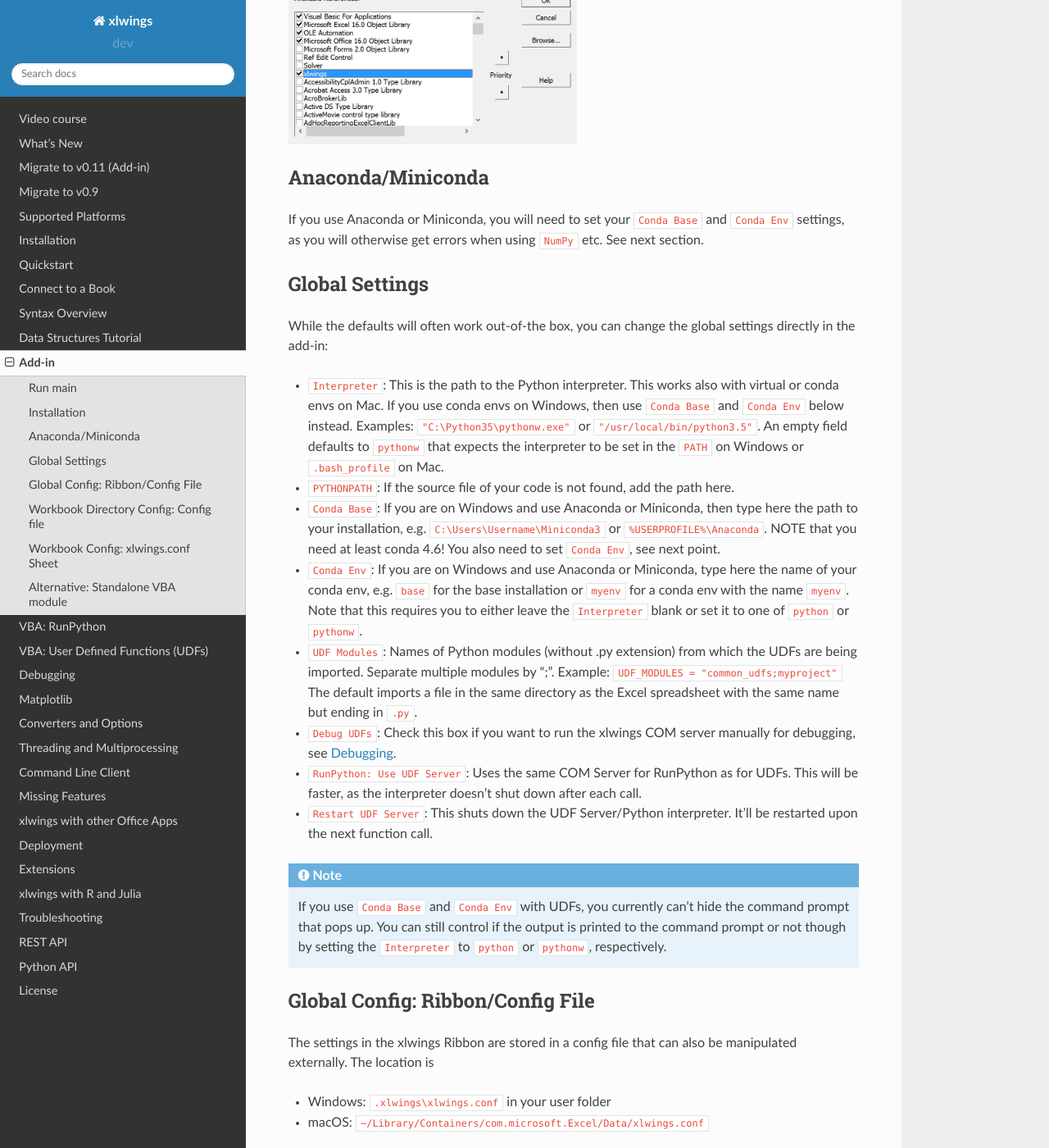
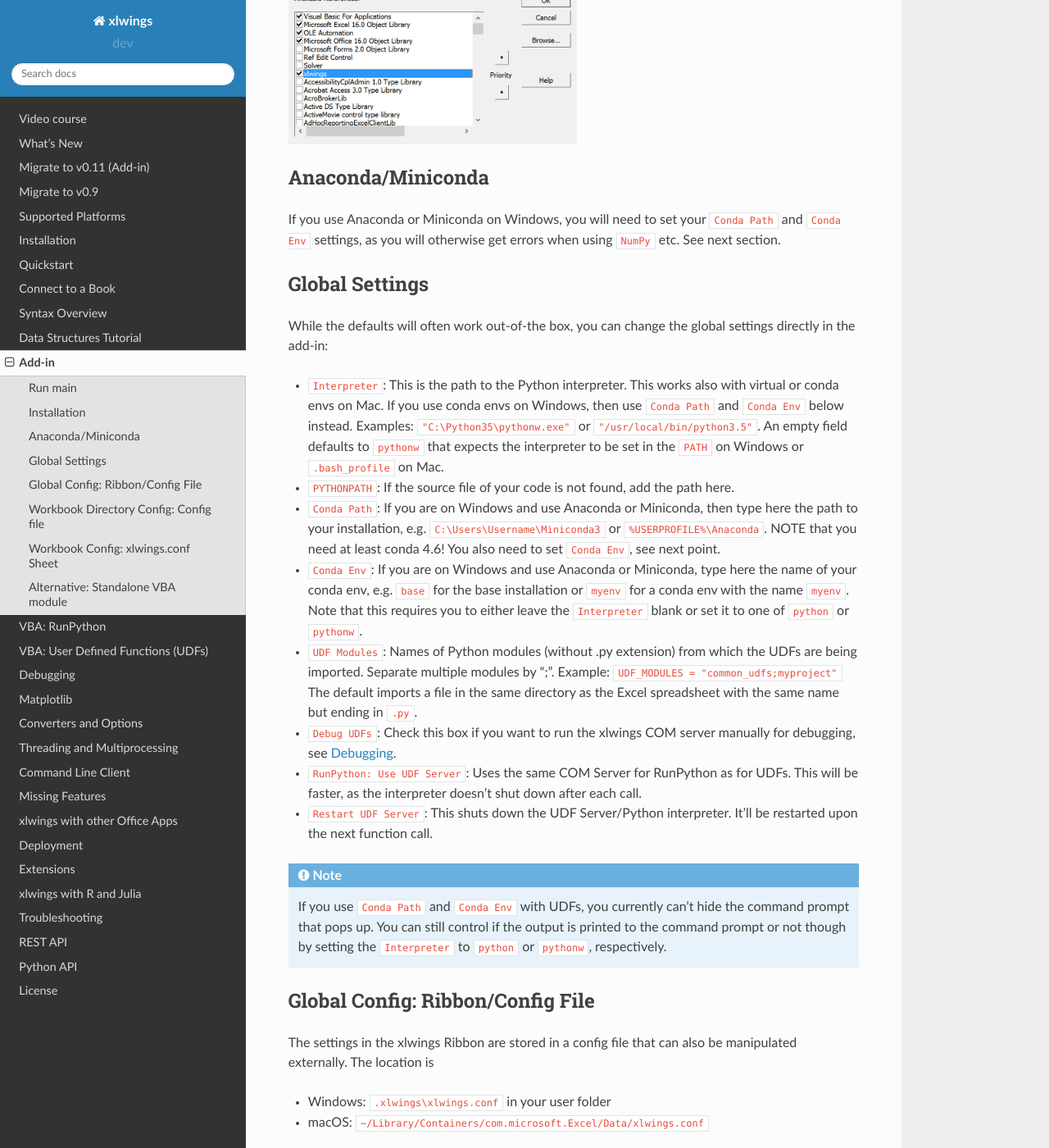
Before and after one commit to xlwings/xlwings, a Sphinx documentation site: the page built from docs/addin.rst, in a window 1280 px wide and 1400 px high, scrolled down 1288 px. Shown: the whole window at 82% size. Built offline with Sphinx 7.4.7 and the Read the Docs theme 2.0.0, drawn with Linux system fonts in a browser that asks for light colours.

Commit message:
renamed Conda Base to Conda Path (breaking change)

```diff
--- a/docs/addin.rst
+++ b/docs/addin.rst
@@ -47,7 +47,7 @@ you create a workbook via ``xlwings quickstart``, the reference is already set.
 Anaconda/Miniconda
 ------------------
 
-If you use Anaconda or Miniconda, you will need to set your ``Conda Base`` and ``Conda Env`` settings, as you will
+If you use Anaconda or Miniconda on Windows, you will need to set your ``Conda Path`` and ``Conda Env`` settings, as you will
 otherwise get errors when using ``NumPy`` etc. See next section.
 
 Global Settings
@@ -56,11 +56,11 @@ Global Settings
 While the defaults will often work out-of-the box, you can change the global settings directly in the add-in:
 
 * ``Interpreter``: This is the path to the Python interpreter. This works also with virtual or conda envs on Mac.
-  If you use conda envs on Windows, then use ``Conda Base`` and ``Conda Env`` below instead. Examples:
+  If you use conda envs on Windows, then use ``Conda Path`` and ``Conda Env`` below instead. Examples:
   ``"C:\Python35\pythonw.exe"`` or ``"/usr/local/bin/python3.5"``. An empty field defaults to ``pythonw`` that
   expects the interpreter to be set in the ``PATH`` on Windows or ``.bash_profile`` on Mac.
 * ``PYTHONPATH``: If the source file of your code is not found, add the path here.
-* ``Conda Base``: If you are on Windows and use Anaconda or Miniconda, then type here the path to your
+* ``Conda Path``: If you are on Windows and use Anaconda or Miniconda, then type here the path to your
   installation, e.g. ``C:\Users\Username\Miniconda3`` or ``%USERPROFILE%\Anaconda``. NOTE that you need at least conda 4.6!
   You also need to set ``Conda Env``, see next point.
 * ``Conda Env``: If you are on Windows and use Anaconda or Miniconda, type here the name of your conda env, e.g. ``base``
@@ -75,7 +75,7 @@ While the defaults will often work out-of-the box, you can change the global set
   interpreter doesn't shut down after each call.
 * ``Restart UDF Server``: This shuts down the UDF Server/Python interpreter. It'll be restarted upon the next function call.
 
-.. note:: If you use ``Conda Base`` and ``Conda Env`` with UDFs, you currently can't hide the command prompt that pops up.
+.. note:: If you use ``Conda Path`` and ``Conda Env`` with UDFs, you currently can't hide the command prompt that pops up.
     You can still control if the output is printed to the command prompt or not though by setting the ``Interpreter`` to
     ``python`` or ``pythonw``, respectively.
 
```
Also changed, not shown: 4 other files.
